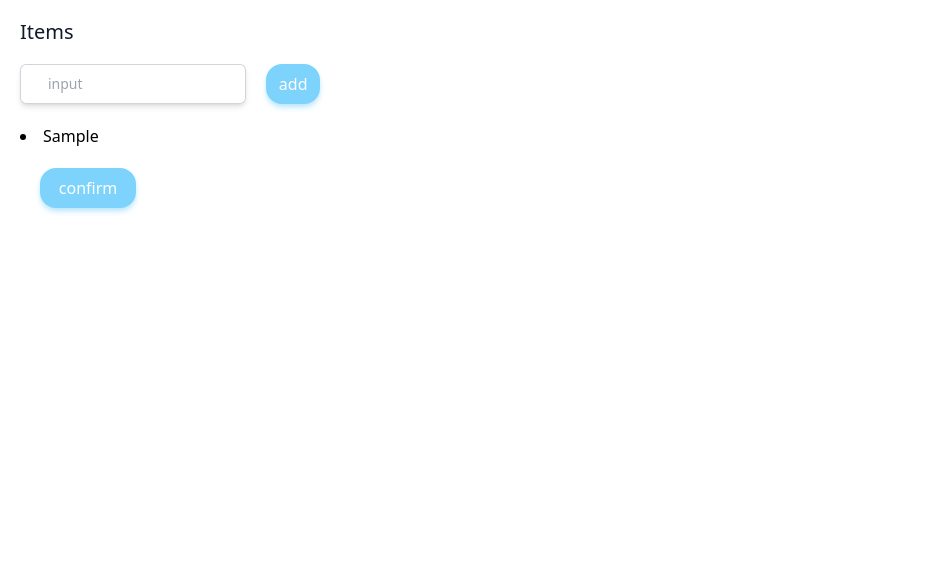
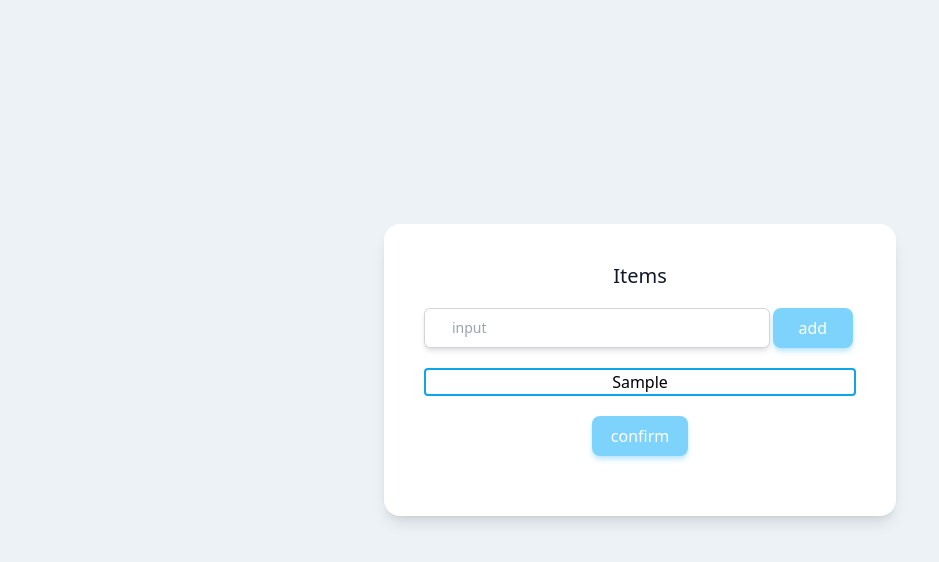
Before and after one commit to Cwjiee/where-to-eat, a React (Vite) app: page / in a window 1280 px wide. Both pictures are taken after typing "Sample" into the empty fields and a click on the button "add". Shown: the top 562 px of the page, without its empty margins (0-939 px from the left). Built offline with nearby package versions, Linux system fonts and the light colour scheme.

Commit message:
add styling

```diff
--- a/components/Add.jsx
+++ b/components/Add.jsx
@@ -1,10 +1,13 @@
 export default function Add({onAdd}) {
   return(
-    <button
-    onClick={onAdd}
-    className="block bg-sky-300 shadow-sky-200 text-white mx-5 rounded-2xl h-10 w-24 my-5 shadow-md hover:bg-sky-400 hover:shadow-sky-300 active:border-y-sky-500"
-    >
-    add
-    </button>
+    <div className="w-1/5">
+      <button
+        onClick={onAdd}
+        className="block bg-sky-300 shadow-sky-200 text-white mx-auto rounded-lg h-10 w-20 my-5 shadow-md hover:bg-sky-400 hover:shadow-sky-300 active:border-y-sky-500"
+        >
+        add
+      </button>
+    </div>
+
   )
 }
--- a/components/ConfirmBtn.jsx
+++ b/components/ConfirmBtn.jsx
@@ -1,7 +1,7 @@
 export default function Confirm({onConfirm}) {
   return(
     <button
-    className="block bg-sky-300 shadow-sky-200 text-white mx-5 rounded-2xl h-10 w-24 my-5 shadow-md hover:bg-sky-400 hover:shadow-sky-300 active:border-y-sky-500"
+    className="text-center mx-auto block bg-sky-300 shadow-sky-200 text-white rounded-lg h-10 w-24 my-5 shadow-md hover:bg-sky-400 hover:shadow-sky-300 active:border-y-sky-500"
     onClick={onConfirm}
     >
       confirm
--- /dev/null
+++ b/components/DeleteBtn.jsx
@@ -0,0 +1,5 @@
+export default function Delete() {
+  return(
+    <button >delete</button>
+  )
+}
--- a/components/Input.jsx
+++ b/components/Input.jsx
@@ -4,7 +4,7 @@ export default function Input({value, onAdd}) {
           type="text"
           name="input"
           id="input"
-          className="block w-full rounded-md shadow-md border-0 px-9 py-2 pl-7 pr-20 my-5 text-gray-900 ring-1 ring-inset ring-gray-300 placeholder:text-gray-400 focus:ring-2 focus:ring-inset focus:ring-sky-600 sm:text-sm sm:leading-6"
+          className="block w-4/5 rounded-md shadow-md border-0 px-9 py-2 pl-7 my-5 text-gray-900 ring-1 ring-inset ring-gray-300 placeholder:text-gray-400 focus:ring-2 focus:ring-inset focus:ring-sky-400 focus:outline-sky-300 sm:text-sm sm:leading-6"
           placeholder="input"
           autoComplete="off"
           value={value}
--- /dev/null
+++ b/components/Item.jsx
@@ -0,0 +1,9 @@
+export default function Item({data}){
+  return (
+    <div className='container border-2 border-solid border-sky-500 rounded'>
+      {data.map(data => (
+        <div key={data.id}>{data.option}</div>
+      ))}
+    </div>
+  )
+}
--- a/components/Spin.jsx
+++ b/components/Spin.jsx
@@ -1,10 +1,13 @@
 export default function Spin({onSpin}) {
   return(
-    <button
-    onClick={onSpin}
-    className="block bg-sky-300 shadow-sky-200 text-white mx-5 rounded-2xl h-10 w-24 my-5 shadow-md hover:bg-sky-400 hover:shadow-sky-300 active:border-y-sky-500"
-    >
-      spin
-    </button>
+    <div className=" ml-[18rem] w-full">
+      <button
+      onClick={onSpin}
+      className="block bg-sky-300 shadow-sky-200 text-white mx-5 rounded-lg h-10 w-24 my-5 shadow-md hover:bg-sky-400 hover:shadow-sky-300 active:border-y-sky-500"
+      >
+        spin
+      </button>
+    </div>
+
   )
 }
--- a/index.html
+++ b/index.html
@@ -6,7 +6,7 @@
     <meta name="viewport" content="width=device-width, initial-scale=1.0" />
     <title>Where to eat</title>
   </head>
-  <body>
+  <body style="background-color: rgba(237,242,247,255);">
     <div id="root"></div>
     <script type="module" src="/src/main.jsx"></script>
   </body>
--- a/src/App.jsx
+++ b/src/App.jsx
@@ -4,6 +4,9 @@ import Input from '../components/Input'
 import Add from '../components/Add';
 import Confirm from '../components/ConfirmBtn';
 import Spin from '../components/Spin';
+import Item from '../components/Item';
+
+let nextId = 0;
 
 export default () => {
   const [item, setItem] = useState('');
@@ -14,7 +17,7 @@ export default () => {
 
   function handleInput(){
     if (item){
-      setData([...data, {option: item } ]);
+      setData([...data, { id: nextId++, option: item} ]);
       setItem('');
     }
   }
@@ -30,37 +33,49 @@ export default () => {
   if (confirm){
     return (
       <>
+        <div className="w-2/4 h-3/4 mx-auto text-center rounded-lg p-10">
+          <div className='w-full ml-32'>
             <Wheel
               mustStartSpinning={mustSpin}
               prizeNumber={prizeNumber}
               data={data}
+              innerBorderWidth={3}
+              outerBorderWidth={15}
+              outerBorderColor='rgba(23,49,71,255)'
+              backgroundColors={['#ffdd54','#ff8327']}
+              fontSize={20}
 
               onStopSpinning={() => {
                 setMustSpin(false);
               }}
             />
+          </div>
+
           <Spin onSpin={handleSpinClick}/>
+        </div>
       </>
     )
   }
 
   return (
     <>
-        <div className=" w-1/4 m-5">
+        <div className="w-2/5 h-1/4 mt-56 m-auto text-center rounded-2xl shadow-lg p-10 bg-white">
           <label htmlFor="input" className="block font-medium leading-6 text-gray-900 text-xl">
             Items
           </label>
-          <div className="relative p-0 rounded-md flex w-full content-center">
+          <div className="relative p-0 rounded-md flex w-full">
             <Input value={item} onAdd={e => setItem(e.target.value)}/>
             <Add onAdd={() => handleInput() }/>
           </div>
           <div>
-            {data.map(data => (
-                <li>{data.option}</li>
-            ))}
+            { data && data.length ? (
+              <Item data={data} />
+            ) : (
+              <p>add pls</p>
+            )}
           </div>
           <Confirm onConfirm={() => setConfirm(true)}/>
         </div>
     </>
-  )
+  );
 }
```
Lines whose indentation alone changed are shown as unchanged.
